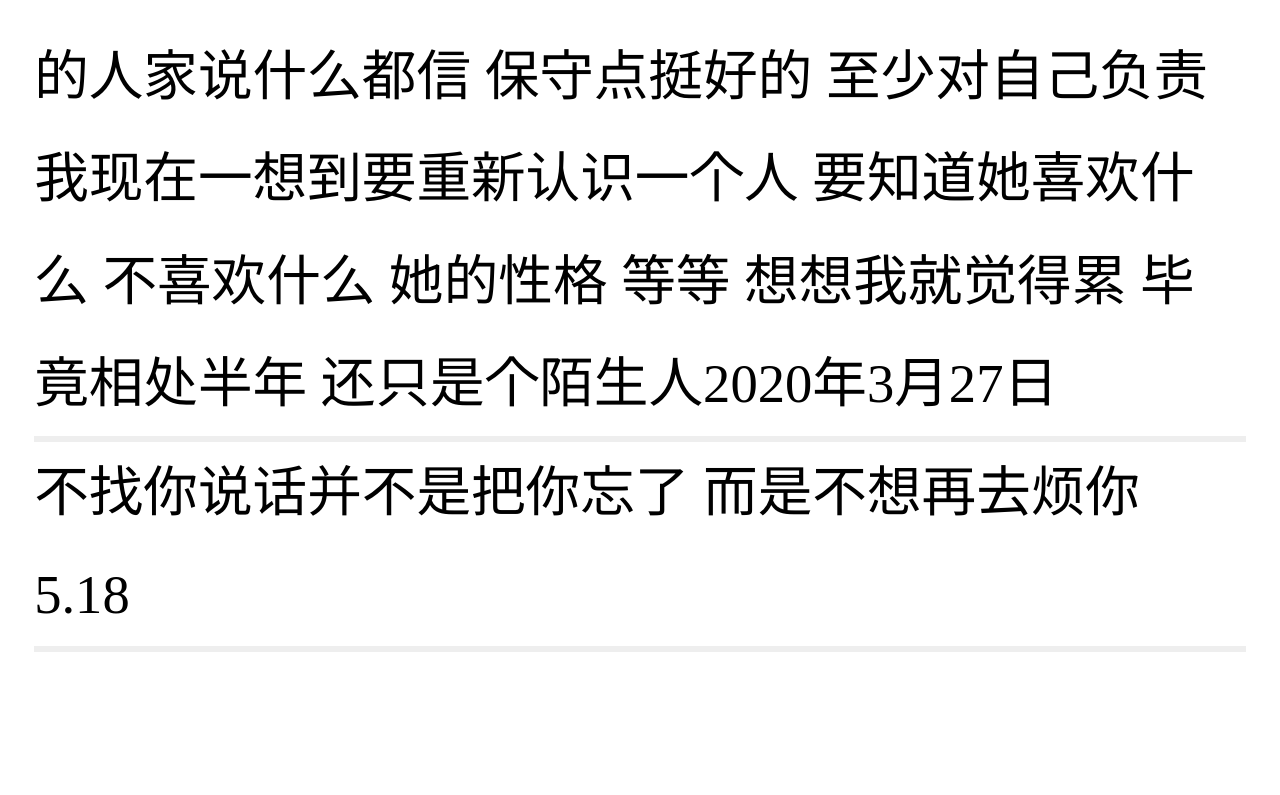
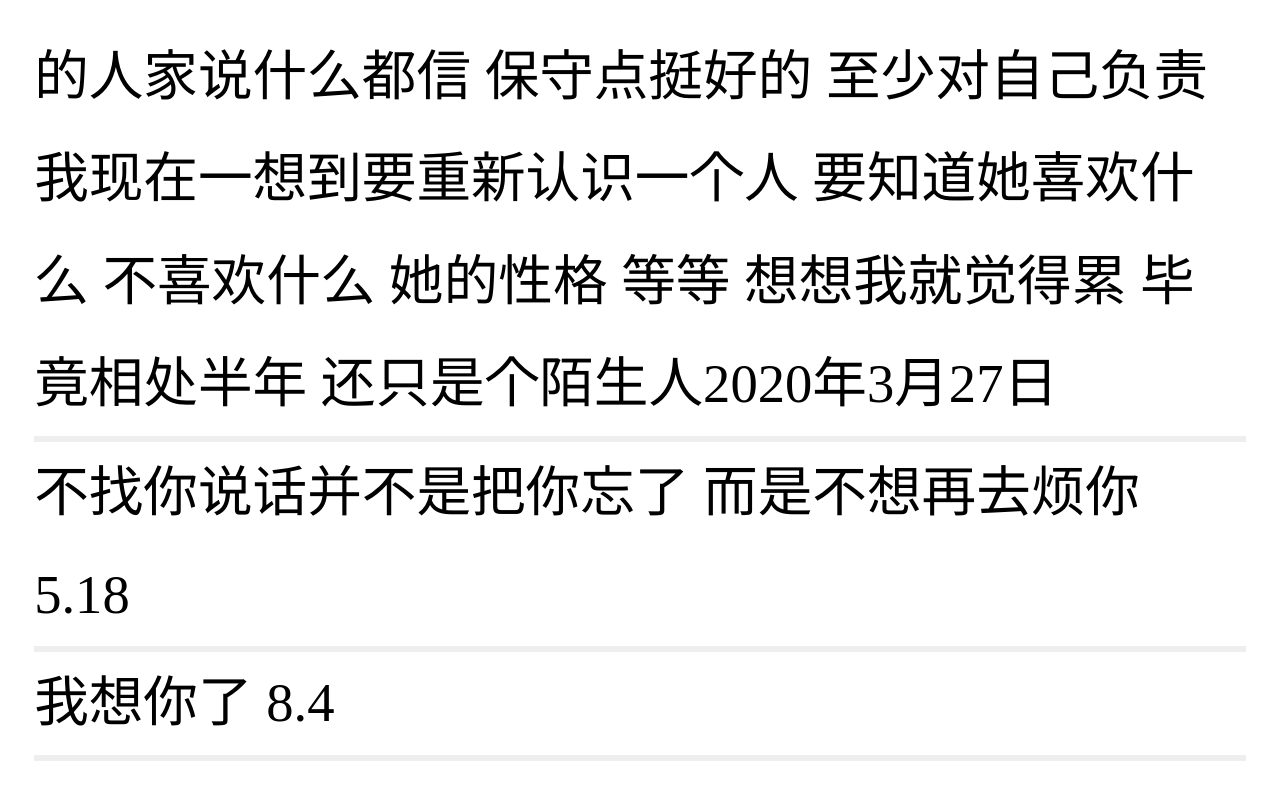
Before and after one commit to wdsuperman/happybirthday, a plain HTML site: page index.html in a window 1280 px wide. Shown: the part 2990-3785 px from the top of the page. Before the commit the page ends 3676 px from the top, so only its background shows below. Drawn offline with Linux system fonts and the light colour scheme.

Commit message:
Update index.html

```diff
--- a/index.html
+++ b/index.html
@@ -25,6 +25,7 @@
     <p>偶尔会梦到你 遇到好玩的游戏 想和你一起玩 看到好看的视频 想跟你分享 听到好听的笑话 想讲给你听 遇到难过的事 想找你倾诉 不过现在也只能想想了<br>前段时间我又和我妈吵架了 她喝了点酒 又开始说我以后结婚之后会对她多么多么不好 我直接告诉她 如果我以后结婚了 我第二天出门就被车撞死 她说我特别冷血 对谁都没有感情 可我觉得 你比我冷血多了<br> 给你打电话 你问我还没有把你忘记么 你真的觉得一段感情一个人就那么容易忘记么 也是 我只是工具人罢了 虽然你觉得这个词不好听 可事实就是这样 需要我的时候 我陪着你 不需要我了 头也不回<br>对不起 我答应你要好好吃饭好好睡觉 可我做不到 就像你答应过我要和我好好的一样 就让我骗你这一次吧 我也不是幼稚 用健康来报复你 只是不够自律 没人管我 我就是会这样<br>说了这么多 也不知道你会不会看到 无所谓了 可能你看到还会觉得好笑呢 就这样吧。2020年3月23日</p>
 <p>昨天朋友说他在聊天软件上认识了个女的 要和她见面 叫我陪他去 正好家里没人 没饭吃 他俩聊 我去吃饭 回来问他咋样 他说还行 慢慢培养呗 可他有对象 家里房都买好了 都快结婚了 我问他 那你对象不要了？ 他说 又不是处对象 完事就拉倒了 啥完事我就不多说了 跟我说玩玩 说我要看上了就给我 我是理解不了渣男的想法 感情不是玩玩的吧 你以后也要注意点 渣男还是很多的 别像我一样傻了吧唧的人家说什么都信 保守点挺好的 至少对自己负责 我现在一想到要重新认识一个人 要知道她喜欢什么 不喜欢什么 她的性格 等等 想想我就觉得累 毕竟相处半年 还只是个陌生人2020年3月27日</p>
 <p>不找你说话并不是把你忘了 而是不想再去烦你 5.18</p>
+<p>我想你了 8.4</p>
     <script src="./js/mobile.js"></script>
 </body>
 </html>
```
